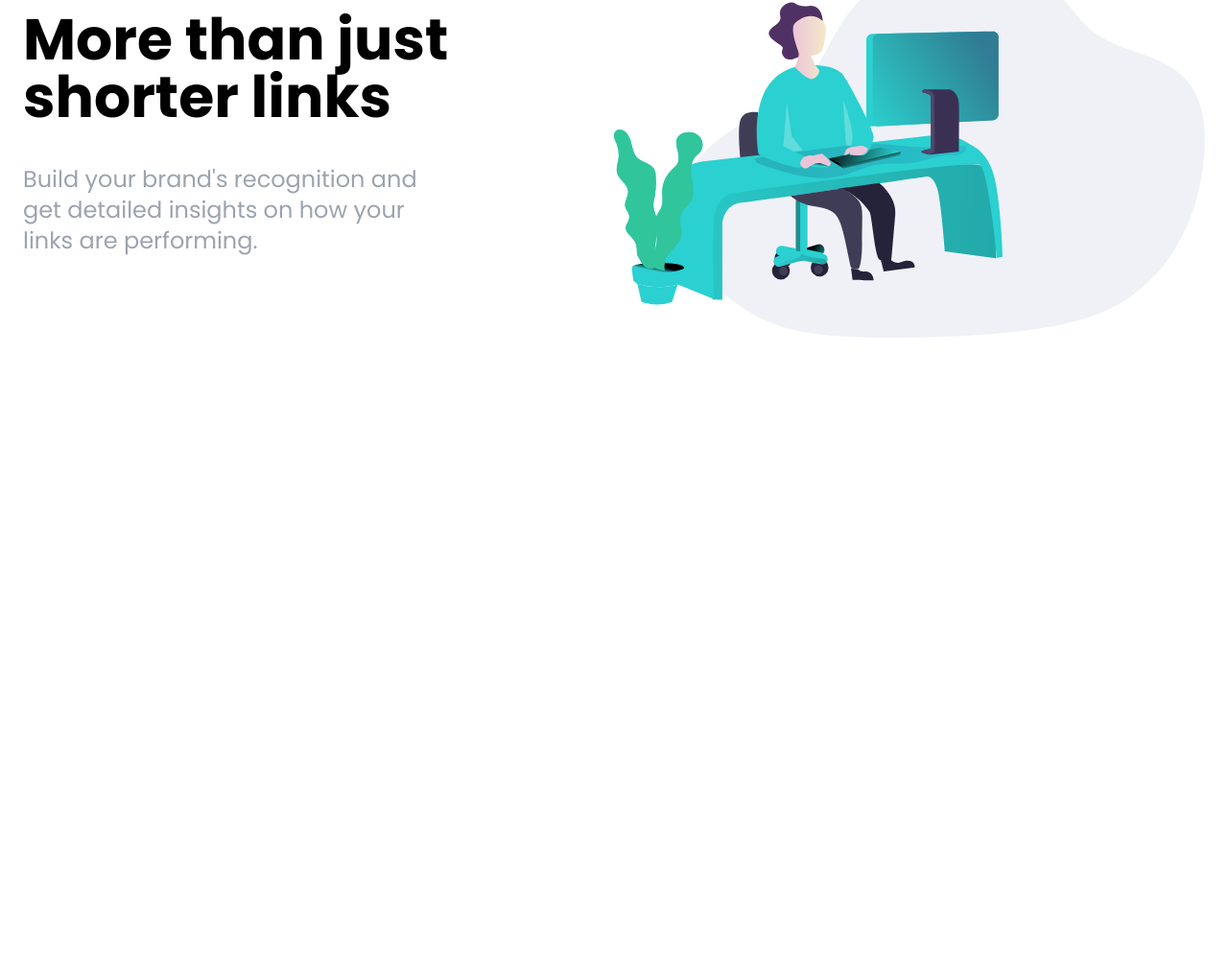
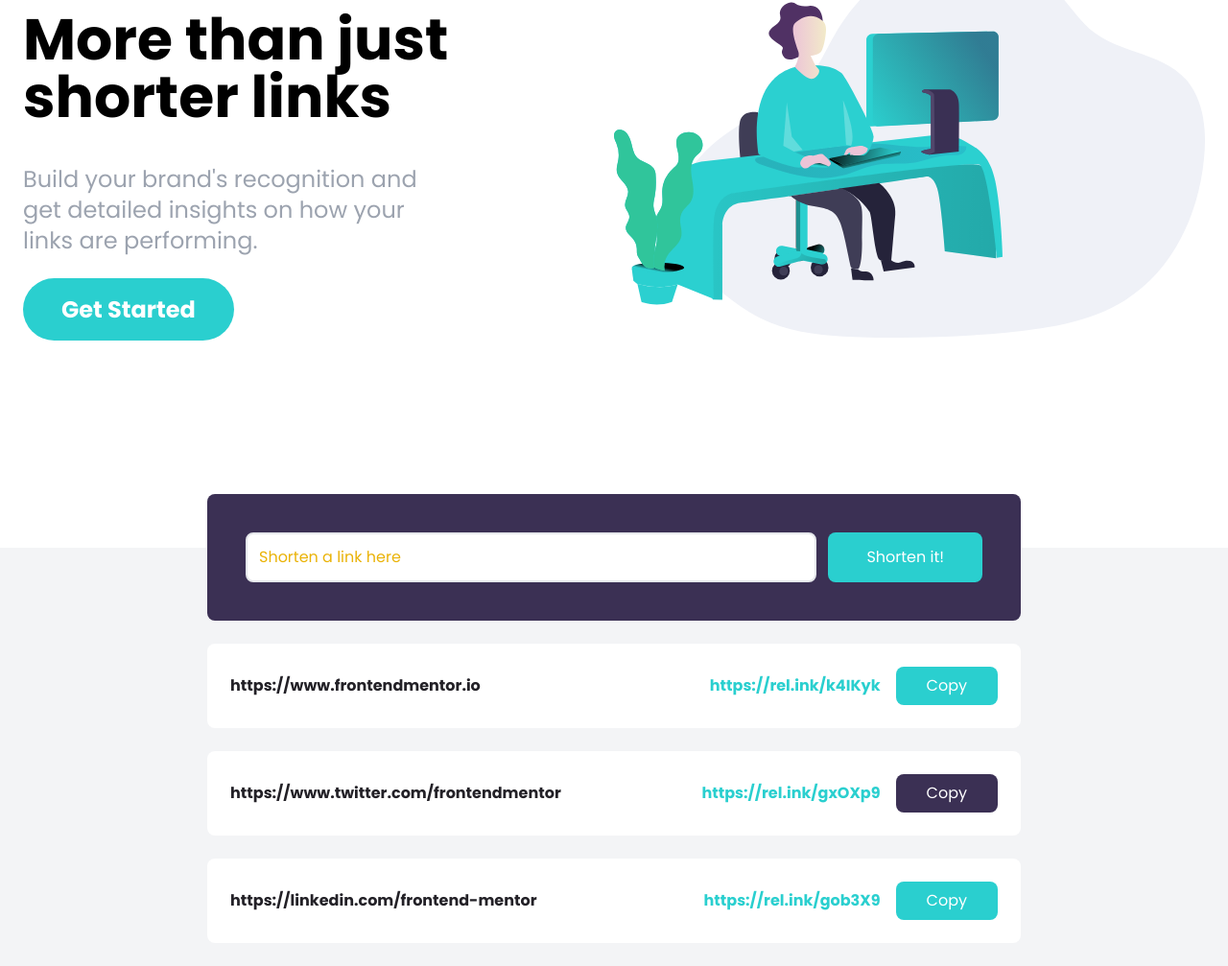
Before and after one commit to jkaps9/shortly, a website: page index.html in a window 1280 px wide. Shown: the part 173-1180 px from the top of the page at 96% size. Before the commit the page ends 800 px from the top, so only its background shows below. Drawn offline with Linux system fonts and the light colour scheme.

Commit message:
added shorten section

```diff
--- a/index.html
+++ b/index.html
@@ -14,6 +14,7 @@
       href="https://fonts.googleapis.com/css2?family=Alata&family=Poppins:wght@400;500;700&display=swap"
       rel="stylesheet"
     />
+    <script src="./js/script.js" defer></script>
     <link rel="stylesheet" href="./css/style.css" />
     <title>Shortly</title>
   </head>
@@ -78,7 +79,7 @@
           <div class="mx-auto lg:mx-0">
             <a
               href="#"
-              class="py-5 px-10 text-2xl font-bold text-white by-cyan rounded-full lg:py-4 hover:opacity-70"
+              class="py-5 px-10 text-2xl font-bold text-white bg-cyan rounded-full lg:py-4 hover:opacity-70"
               >Get Started</a
             >
           </div>
@@ -89,5 +90,93 @@
         </div>
       </div>
     </section>
+
+    <!-- Shorten Section -->
+    <section id="shorten" class="relative bg-gray-100">
+      <!-- Shorten Container -->
+      <div class="max-w-4xl mx-auto p-6 space-y-6">
+        <!-- Form -->
+        <form
+          id="link-form"
+          class="relative flex flex-col w-full p-10 -mt-20 space-y-4 bg-darkViolet rounded-lg md:flex-row md:space-y-0 md:space-x-3"
+        >
+          <input
+            id="link-input"
+            type="text"
+            placeholder="Shorten a link here"
+            class="flex-1 placeholder-yellow-500 p-3 rounded-lg border-2 focus:outline-none"
+          />
+          <button
+            class="py-3 px-10 text-white bg-cyan rounded-lg hover:bg-cyanLight focus:outline-none md:py-2"
+          >
+            Shorten it!
+          </button>
+
+          <!-- Error Message -->
+          <div
+            id="err-msg"
+            class="absolute left-7 bottom-3 text-red text-sm italic"
+          ></div>
+        </form>
+
+        <!-- Link 1 -->
+        <div
+          class="flex flex-col items-center justify-between w-full p-6 bg-white rounded-lg md:flex-row"
+        >
+          <p class="font-bold text-center text-veryDarkViolet md:text-left">
+            https://www.frontendmentor.io
+          </p>
+
+          <div
+            class="flex flex-col items-center justify-end flex-1 space-x-4 space-y-2 md:flex-row md:space-y-0"
+          >
+            <div class="font-bold text-cyan">https://rel.ink/k4IKyk</div>
+            <button
+              class="p-2 px-8 text-white bg-cyan rounded-lg hover:opacity-70 focus:outline-none"
+            >
+              Copy
+            </button>
+          </div>
+        </div>
+        <!-- Link 2 -->
+        <div
+          class="flex flex-col items-center justify-between w-full p-6 bg-white rounded-lg md:flex-row"
+        >
+          <p class="font-bold text-center text-veryDarkViolet md:text-left">
+            https://www.twitter.com/frontendmentor
+          </p>
+
+          <div
+            class="flex flex-col items-center justify-end flex-1 space-x-4 space-y-2 md:flex-row md:space-y-0"
+          >
+            <div class="font-bold text-cyan">https://rel.ink/gxOXp9</div>
+            <button
+              class="p-2 px-8 text-white bg-darkViolet rounded-lg hover:opacity-70 focus:outline-none"
+            >
+              Copy
+            </button>
+          </div>
+        </div>
+        <!-- Link 3 -->
+        <div
+          class="flex flex-col items-center justify-between w-full p-6 bg-white rounded-lg md:flex-row"
+        >
+          <p class="font-bold text-center text-veryDarkViolet md:text-left">
+            https://linkedin.com/frontend-mentor
+          </p>
+
+          <div
+            class="flex flex-col items-center justify-end flex-1 space-x-4 space-y-2 md:flex-row md:space-y-0"
+          >
+            <div class="font-bold text-cyan">https://rel.ink/gob3X9</div>
+            <button
+              class="p-2 px-8 text-white bg-cyan rounded-lg hover:opacity-70 focus:outline-none"
+            >
+              Copy
+            </button>
+          </div>
+        </div>
+      </div>
+    </section>
   </body>
 </html>
--- /dev/null
+++ b/js/script.js
@@ -0,0 +1,34 @@
+const input = document.getElementById('link-input')
+const linkForm = document.getElementById('link-form')
+const errMsg = document.getElementById('err-msg')
+
+linkForm.addEventListener('submit', formSubmit)
+
+// Validate a URL
+function validURL(str) {
+    var pattern = new RegExp(
+      '^(https?:\\/\\/)?' + // protocol
+        '((([a-z\\d]([a-z\\d-]*[a-z\\d])*)\\.)+[a-z]{2,}|' +
+        '((\\d{1,3}\\.){3}\\d{1,3}))' +
+        '(\\:\\d+)?(\\/[-a-z\\d%_.~+]*)*' +
+        '(\\?[;&a-z\\d%_.~+=-]*)?' +
+        '(\\#[-a-z\\d_]*)?$',
+      'i'
+    )
+    return !!pattern.test(str)
+}
+
+function formSubmit(e) {
+    e.preventDefault()
+    if (input.value === '') {
+        errMsg.innerHTML = 'Please enter something'
+        input.classList.add('border-red')
+    } else if (!validURL(input.value)) {
+        errMsg.innerHTML = 'Please enter a valid URL'
+        input.classList.add('border-red')
+    } else {
+        errMsg.innerHTML = ''
+        input.classList.remove('border-red')
+        alert('Success')
+    }
+}
```
Also changed, not shown: css/style.css.
